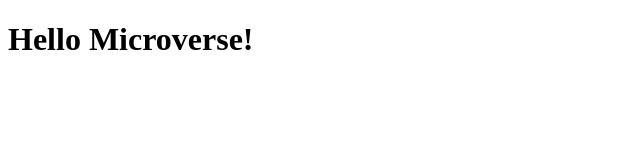
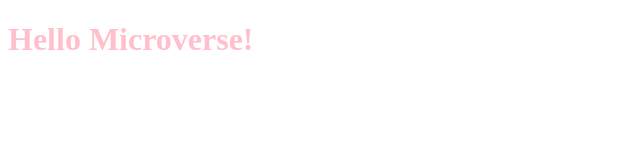
Before and after one commit to algerina/Hello-microverse, a plain HTML site: page index.html in a window 1280 px wide. Shown: the whole page, without its empty margins (0-640 px from the left). Drawn offline with Linux system fonts and the light colour scheme.

Commit message:
add Styling

```diff
--- a/index.html
+++ b/index.html
@@ -5,8 +5,9 @@
     <meta name="viewport" content="width=device-width, initial-scale=1.0">
     <meta http-equiv="X-UA-Compatible" content="ie=edge">
     <title>Hello Microverse!</title>
+    <link rel="stylesheet" href="./style.css">
 </head>
 <body>
-    <h1> Hello Microverse! </h1>
+    <h1 class="title"> Hello Microverse! </h1>
 </body>
 </html>
--- /dev/null
+++ b/style.css
@@ -0,0 +1,3 @@
+.title {
+    color: pink;
+}
```
